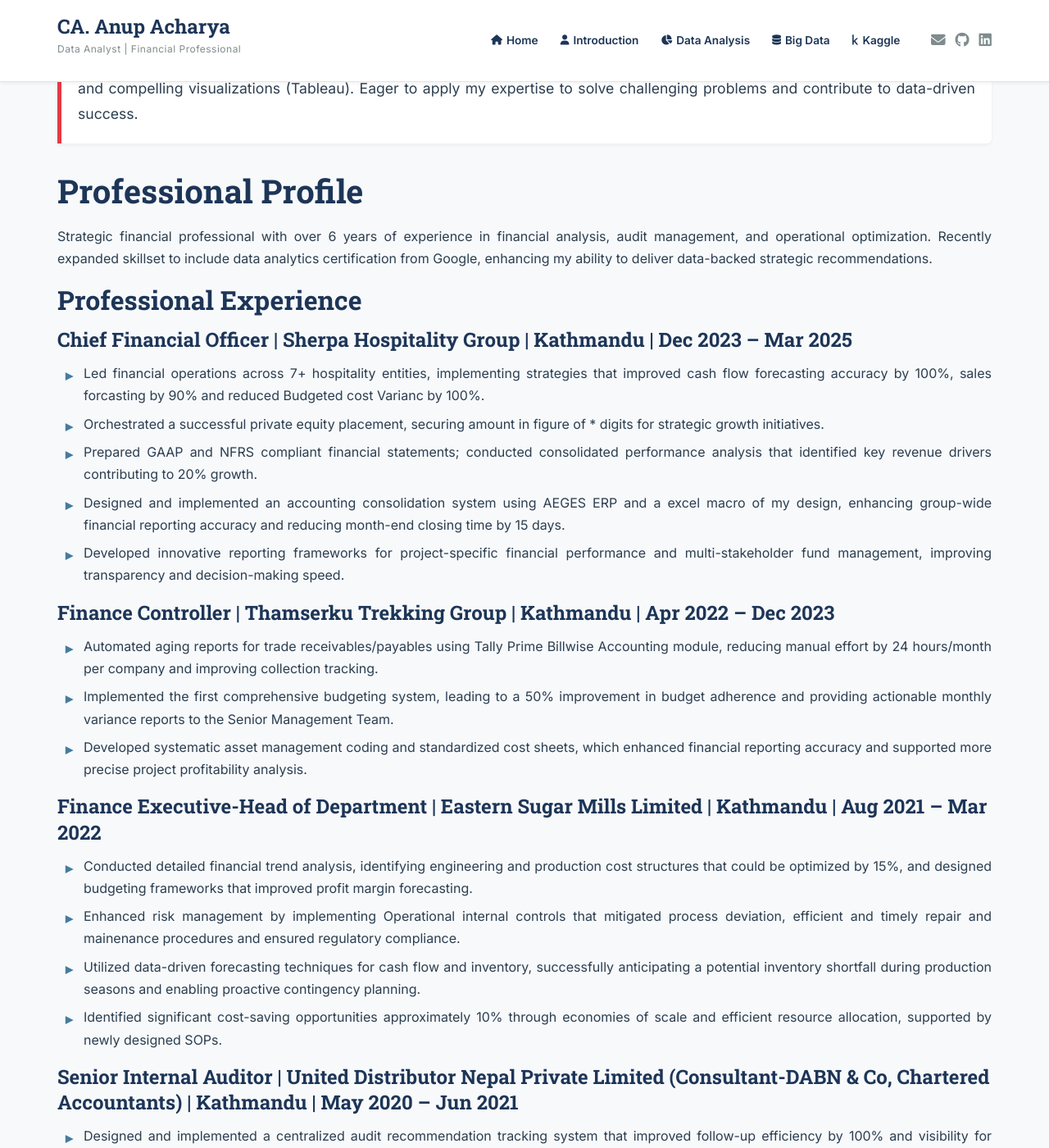
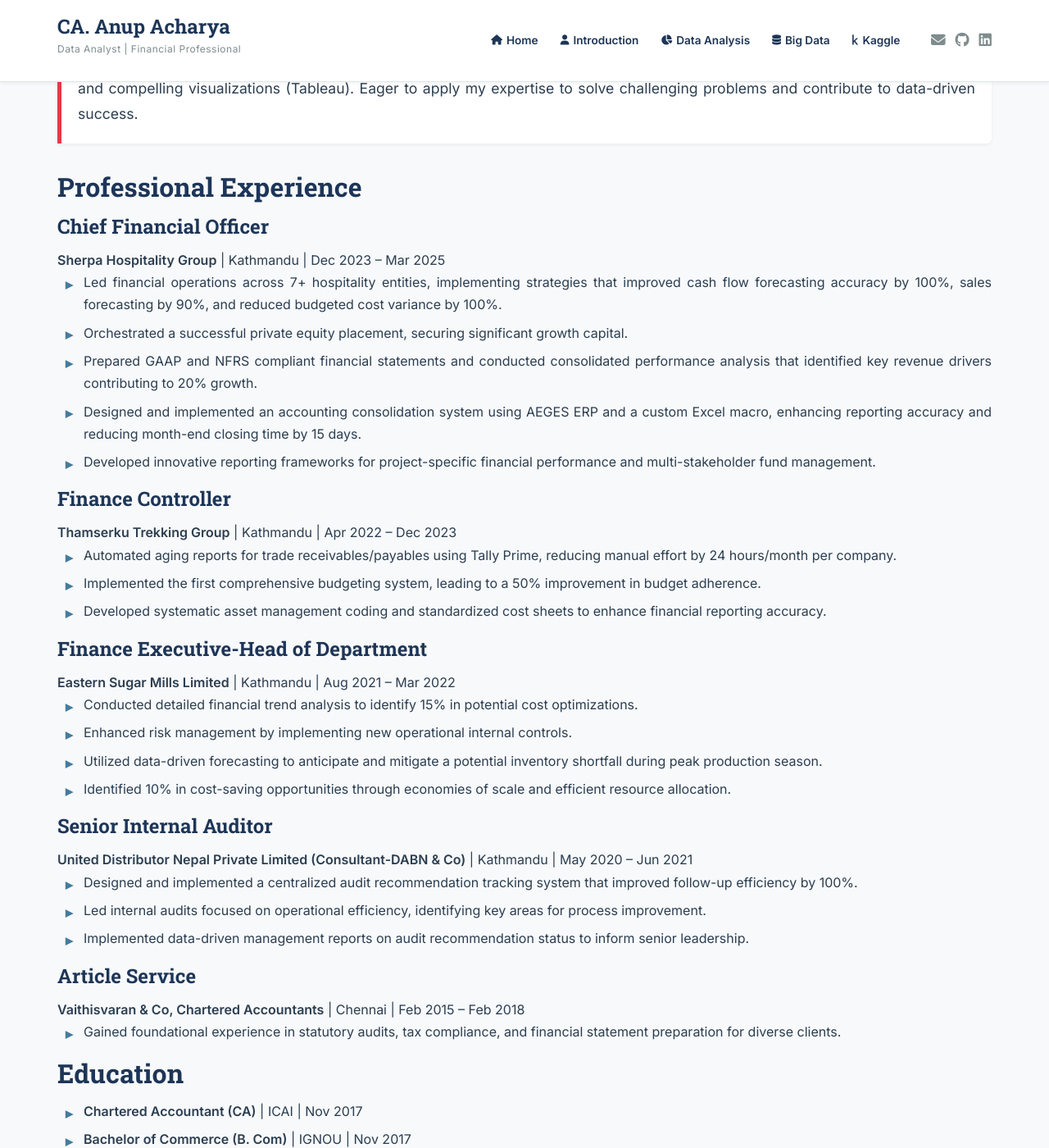
Before and after one commit to accuve/Portfolio, a Jekyll site: the page built from introduction.md, in a window 1280 px wide and 1400 px high, scrolled down 363 px. Shown: the whole window at 82% size. Built offline with Jekyll 4.4.1, drawn with Linux system fonts in a browser that asks for light colours; some of the changed text lies outside the part shown.

Commit message:
"feat(introduction): Refine and restructure      introduction page"

```diff
--- a/introduction.md
+++ b/introduction.md
@@ -11,11 +11,10 @@ description: "Detailed professional background, experience, skills, and qualific
     <p class="tagline">Data Analyst | Financial Professional</p>
     <div class="introduction-contact-icons">
       <a href="mailto:{{ site.email }}" target="_blank" rel="noopener noreferrer" aria-label="Email Anup Acharya">
-        <img src="{{ '/assets/images/gmail.png' | relative_url }}" alt="Gmail Icon" >
+        <img src="{{ '/assets/images/gmail.png' | relative_url }}" alt="Gmail Icon">
       </a>
-
       <a href="https://linkedin.com/in/{{ site.linkedin_username }}" target="_blank" rel="noopener noreferrer" aria-label="Anup Acharya's LinkedIn Profile">
-        <img src="{{ '/assets/images/linkedin.png' | relative_url }}" alt="LinkedIn Icon" >
+        <img src="{{ '/assets/images/linkedin.png' | relative_url }}" alt="LinkedIn Icon">
       </a>
     </div>
   </div>
@@ -25,44 +24,55 @@ description: "Detailed professional background, experience, skills, and qualific
 A results-oriented Data Analyst and Chartered Accountant with over 6 years of experience leveraging financial acumen and advanced analytical skills to transform complex data into actionable insights. Passionate about driving business decisions, optimizing processes, and uncovering financial narratives through meticulous data exploration, robust analysis (SQL, R, Python), and compelling visualizations (Tableau). Eager to apply my expertise to solve challenging problems and contribute to data-driven success.
 </p>
 
-# Professional Profile
-
-<p>Strategic financial professional with over 6 years of experience in financial analysis, audit management, and operational optimization. Recently expanded skillset to include data analytics certification from Google, enhancing my ability to deliver data-backed strategic recommendations.</p>
-
 ## Professional Experience
 
-### Chief Financial Officer | Sherpa Hospitality Group | Kathmandu | Dec 2023 – Mar 2025
+### Chief Financial Officer
+<div class="experience-details">
+  <strong>Sherpa Hospitality Group</strong> | Kathmandu | Dec 2023 – Mar 2025
+</div>
 <ul>
-  <li>Led financial operations across 7+ hospitality entities, implementing strategies that improved cash flow forecasting accuracy by 100%, sales forcasting by 90% and reduced Budgeted cost Varianc by 100%.</li>
-  <li>Orchestrated a successful private equity placement, securing amount in figure of * digits for strategic growth initiatives.</li>
-  <li>Prepared GAAP and NFRS compliant financial statements; conducted consolidated performance analysis that identified key revenue drivers contributing to 20% growth.</li>
-  <li>Designed and implemented an accounting consolidation system using AEGES ERP and a excel macro of my design, enhancing group-wide financial reporting accuracy and reducing month-end closing time by 15 days.</li>
-  <li>Developed innovative reporting frameworks for project-specific financial performance and multi-stakeholder fund management, improving transparency and decision-making speed.</li>
+  <li>Led financial operations across 7+ hospitality entities, implementing strategies that improved cash flow forecasting accuracy by 100%, sales forecasting by 90%, and reduced budgeted cost variance by 100%.</li>
+  <li>Orchestrated a successful private equity placement, securing significant growth capital.</li>
+  <li>Prepared GAAP and NFRS compliant financial statements and conducted consolidated performance analysis that identified key revenue drivers contributing to 20% growth.</li>
+  <li>Designed and implemented an accounting consolidation system using AEGES ERP and a custom Excel macro, enhancing reporting accuracy and reducing month-end closing time by 15 days.</li>
+  <li>Developed innovative reporting frameworks for project-specific financial performance and multi-stakeholder fund management.</li>
 </ul>
 
-### Finance Controller | Thamserku Trekking Group | Kathmandu | Apr 2022 – Dec 2023
+### Finance Controller
+<div class="experience-details">
+  <strong>Thamserku Trekking Group</strong> | Kathmandu | Apr 2022 – Dec 2023
+</div>
 <ul>
-  <li>Automated aging reports for trade receivables/payables using Tally Prime Billwise Accounting module, reducing manual effort by 24 hours/month per company and improving collection tracking.</li>
-  <li>Implemented the first comprehensive budgeting system, leading to a 50% improvement in budget adherence and providing actionable monthly variance reports to the Senior Management Team.</li>
-  <li>Developed systematic asset management coding and standardized cost sheets, which enhanced financial reporting accuracy and supported more precise project profitability analysis.</li>
+  <li>Automated aging reports for trade receivables/payables using Tally Prime, reducing manual effort by 24 hours/month per company.</li>
+  <li>Implemented the first comprehensive budgeting system, leading to a 50% improvement in budget adherence.</li>
+  <li>Developed systematic asset management coding and standardized cost sheets to enhance financial reporting accuracy.</li>
 </ul>
 
-### Finance Executive-Head of Department | Eastern Sugar Mills Limited | Kathmandu | Aug 2021 – Mar 2022
+### Finance Executive-Head of Department
+<div class="experience-details">
+  <strong>Eastern Sugar Mills Limited</strong> | Kathmandu | Aug 2021 – Mar 2022
+</div>
 <ul>
-  <li>Conducted detailed financial trend analysis, identifying engineering and production cost structures that could be optimized by 15%, and designed budgeting frameworks that improved profit margin forecasting.</li>
-  <li>Enhanced risk management by implementing Operational internal controls that mitigated process deviation, efficient and timely repair and mainenance procedures and ensured regulatory compliance.</li>
-  <li>Utilized data-driven forecasting techniques for cash flow and inventory, successfully anticipating a potential inventory shortfall during production seasons and enabling proactive contingency planning.</li>
-  <li>Identified significant cost-saving opportunities approximately 10% through economies of scale and efficient resource allocation, supported by newly designed SOPs.</li>
+  <li>Conducted detailed financial trend analysis to identify 15% in potential cost optimizations.</li>
+  <li>Enhanced risk management by implementing new operational internal controls.</li>
+  <li>Utilized data-driven forecasting to anticipate and mitigate a potential inventory shortfall during peak production season.</li>
+  <li>Identified 10% in cost-saving opportunities through economies of scale and efficient resource allocation.</li>
 </ul>
 
-### Senior Internal Auditor | United Distributor Nepal Private Limited (Consultant-DABN & Co, Chartered Accountants) | Kathmandu | May 2020 – Jun 2021
+### Senior Internal Auditor
+<div class="experience-details">
+  <strong>United Distributor Nepal Private Limited (Consultant-DABN & Co)</strong> | Kathmandu | May 2020 – Jun 2021
+</div>
 <ul>
-  <li>Designed and implemented a centralized audit recommendation tracking system that improved follow-up efficiency by 100% and visibility for senior management by establishing culture of discussing Internal Audit Report between affected departments and formulating time frame for implementation and followups.</li>
-  <li>Led internal audits focused on operational efficiency, resulting in the identification of issues in Labour Audit, Payment cycle, Revievable management, Banking Procedure and reporting framework for process improvement and strengthening company policies.</li>
-  <li>Implemented data-driven management reports on audit recommendation status, enabling senior leadership to make informed decisions.</li>
+  <li>Designed and implemented a centralized audit recommendation tracking system that improved follow-up efficiency by 100%.</li>
+  <li>Led internal audits focused on operational efficiency, identifying key areas for process improvement.</li>
+  <li>Implemented data-driven management reports on audit recommendation status to inform senior leadership.</li>
 </ul>
 
-### Article Service | Vaithisvaran & Co, Chartered Accountants | Chennai | Feb 2015 – Feb 2018
+### Article Service
+<div class="experience-details">
+  <strong>Vaithisvaran & Co, Chartered Accountants</strong> | Chennai | Feb 2015 – Feb 2018
+</div>
 <ul>
   <li>Gained foundational experience in statutory audits, tax compliance, and financial statement preparation for diverse clients.</li>
 </ul>
@@ -80,19 +90,31 @@ A results-oriented Data Analyst and Chartered Accountant with over 6 years of ex
     <strong>Google Data Analytics Professional Certificate</strong>
     <ul>
       <li>Data Collection, Cleaning, and Preparation (SQL, R, Spreadsheets)</li>
-      <li>Data Analysis and Interpretation (identifying patterns, drawing conclusions)</li>
-      <li>Data Visualization and Storytelling (Tableau, R programming)</li>
+      <li>Data Analysis and Interpretation</li>
+      <li>Data Visualization and Storytelling (Tableau, R)</li>
     </ul>
   </li>
-  <li><strong>Microsoft Excel - Beginner to Advance Certificate Course</strong> (Proficient in PivotTables, VLOOKUP/XLOOKUP, Power Query, complex formulas for data manipulation and reporting)</li>
+  <li><strong>Microsoft Excel - Beginner to Advance Certificate Course</strong></li>
   <li><strong>Team Building for Business Success</strong></li>
 </ul>
 
 ## Skills
+
+### Data Analysis & Visualization
 <ul>
-  <li><strong>Data Analysis & Visualization:</strong> SQL (advanced queries, joins, window functions), R (dplyr, ggplot2, Shiny), Python (Pandas, NumPy, Matplotlib, Seaborn), Tableau (interactive dashboards), Excel (Power Query, advanced modeling), Statistical Analysis, A/B Testing Principles.</li>
-  <li><strong>Financial Acumen:</strong> Financial Modeling & Forecasting, Budgeting, GAAP/NFRS/IFRS, Financial Reporting, Variance Analysis, Risk Assessment & Management, Audit Management.</li>
-  <li><strong>Business Intelligence:</strong> Requirements Gathering, KPI Development, Dashboard Design, Data Storytelling, Process Optimization.</li>
-  <li><strong>Software & Tools:</strong> SAP, QuickBooks, Tally, Microsoft Office Suite (Expert), Google Workspace.</li>
-  <li><strong>Professional Attributes:</strong> Strategic Thinking, Problem-Solving, Attention to Detail, Communication (written & verbal), Project Management, Team Leadership.</li>
+    <li><strong>Languages/Tools:</strong> SQL, R (dplyr, ggplot2), Python (Pandas, NumPy), Tableau, Excel (Power Query, Advanced Modeling)</li>
+    <li><strong>Techniques:</strong> Statistical Analysis, A/B Testing, Data Cleaning, Data Storytelling</li>
 </ul>
+
+### Financial Acumen
+<ul>
+    <li><strong>Core Finance:</strong> Financial Modeling & Forecasting, Budgeting, GAAP/NFRS/IFRS, Financial Reporting, Variance Analysis</li>
+    <li><strong>Risk & Audit:</strong> Risk Assessment & Management, Audit Management</li>
+</ul>
+
+### Business & Software
+<ul>
+    <li><strong>Business Intelligence:</strong> KPI Development, Dashboard Design, Process Optimization</li>
+    <li><strong>Software:</strong> SAP, QuickBooks, Tally, Microsoft Office Suite, Google Workspace</li>
+    <li><strong>Professional:</strong> Strategic Thinking, Project Management, Team Leadership</li>
+</ul>
```
Also changed, not shown: Gemfile.lock.
